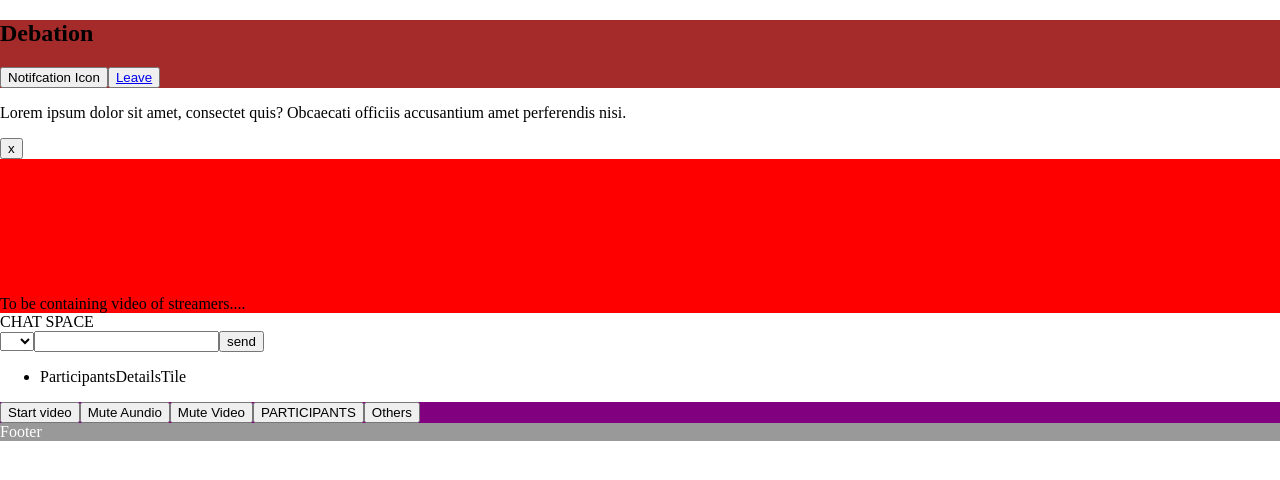
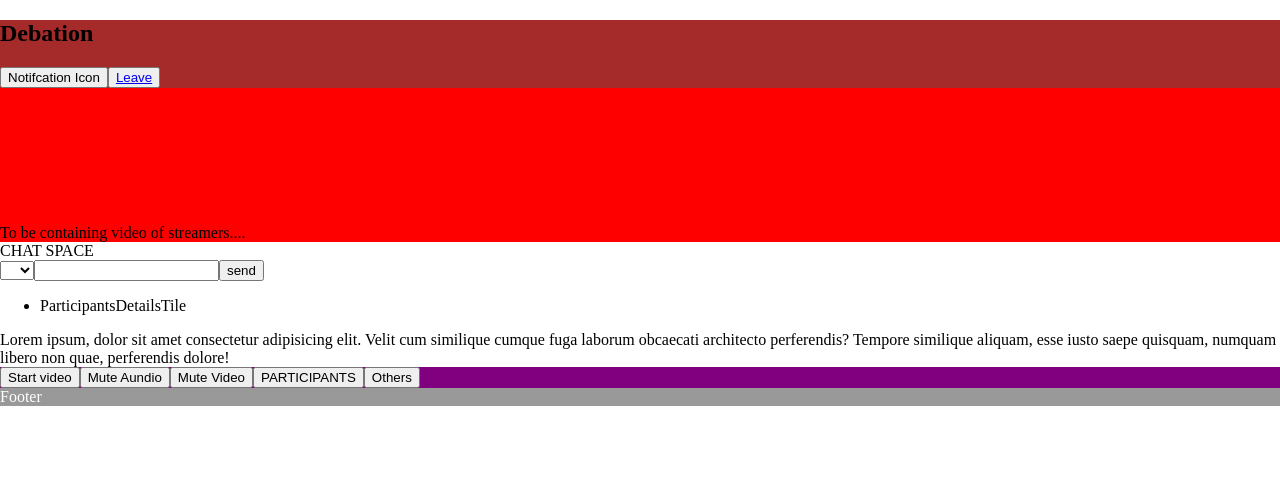
Before and after one commit to T4910/NEXTJS-Debation, a Next.js app in the folder client/: page /rooms in a window 1280 px wide. Shown: the top 480 px of the page. Built offline with nearby package versions, Linux system fonts and the light colour scheme.

Commit message:
Room notifications toggling

```diff
--- a/client/app/(componets)/RoomComponents/HeaderFunctions.jsx
+++ b/client/app/(componets)/RoomComponents/HeaderFunctions.jsx
@@ -1,14 +1,16 @@
+'use client'
+
 import Link from 'next/link'
 
-export default function HeaderFunctions() {
+export default function HeaderFunctions({Notificationtoggle, NotificationtoggleFunc}) {
+
+
   return (
     <div style={{backgroundColor: 'brown'}}>
         <h2>Debation</h2>
-        <button>Notifcation Icon</button>
+        <button onClick={() => NotificationtoggleFunc(!Notificationtoggle)}>Notifcation Icon</button>
         <button><Link href="/dashboard">Leave</Link></button>
-        <button style={{
-            display: 'none'
-        }}>Leave for all</button>
+        <button style={{display: 'none'}}>Leave for all</button>
     </div>
   )
 }
--- /dev/null
+++ b/client/app/(componets)/RoomComponents/RoomDescription.jsx
@@ -0,0 +1,9 @@
+import React from 'react'
+
+export default function RoomDescription() {
+  return (
+    <div>
+        Lorem ipsum, dolor sit amet consectetur adipisicing elit. Velit cum similique cumque fuga laborum obcaecati architecto perferendis? Tempore similique aliquam, esse iusto saepe quisquam, numquam libero non quae, perferendis dolore!
+    </div>
+  )
+}
--- a/client/app/(componets)/RoomComponents/RoomNotifications.jsx
+++ b/client/app/(componets)/RoomComponents/RoomNotifications.jsx
@@ -1,8 +1,8 @@
 import React from 'react'
 
-export default function Notifications() {
+export default function Notifications({active}) {
   return (
-    <div>
+    <div style={{display: (active) ? 'block' : 'none'}}>
         <div className="notification">
             <p>Lorem ipsum dolor sit amet, consectet quis? Obcaecati officiis accusantium amet perferendis nisi.</p>
             <button>x</button>
--- a/client/app/rooms/page.jsx
+++ b/client/app/rooms/page.jsx
@@ -1,18 +1,27 @@
+'use client'
+import React from 'react'
 import HeaderFuncitons from '../(componets)/RoomComponents/HeaderFunctions'
 import VideoStreaming from '../(componets)/RoomComponents/VideoStreaming'
-import ParticipantChatBox from '../(componets)/RoomComponents/ParticipantChatBox'
+import ChatBox from '../(componets)/RoomComponents/ParticipantChatBox'
 import ParticipantPresent from '../(componets)/RoomComponents/ParticipantPresent'
+import RoomDescription from '../(componets)/RoomComponents/RoomDescription'
 import BottomFunctions from '../(componets)/RoomComponents/BottomFunctions'
 import Notifications from '../(componets)/RoomComponents/RoomNotifications'
 
 export default function page() {
+  let [NotificationVisibiiltiy, setNotificationVisibiiltiy] = React.useState(false);
+
   return (
     <>
-        <HeaderFuncitons />
-        <Notifications />
+        <HeaderFuncitons
+        Notificationtoggle={NotificationVisibiiltiy}
+        NotificationtoggleFunc={setNotificationVisibiiltiy}/>
+
+        <Notifications active = {NotificationVisibiiltiy}/>
         <VideoStreaming />
-        <ParticipantChatBox />
+        <ChatBox />
         <ParticipantPresent />
+        <RoomDescription />
         <BottomFunctions />
     </>
   )
```
